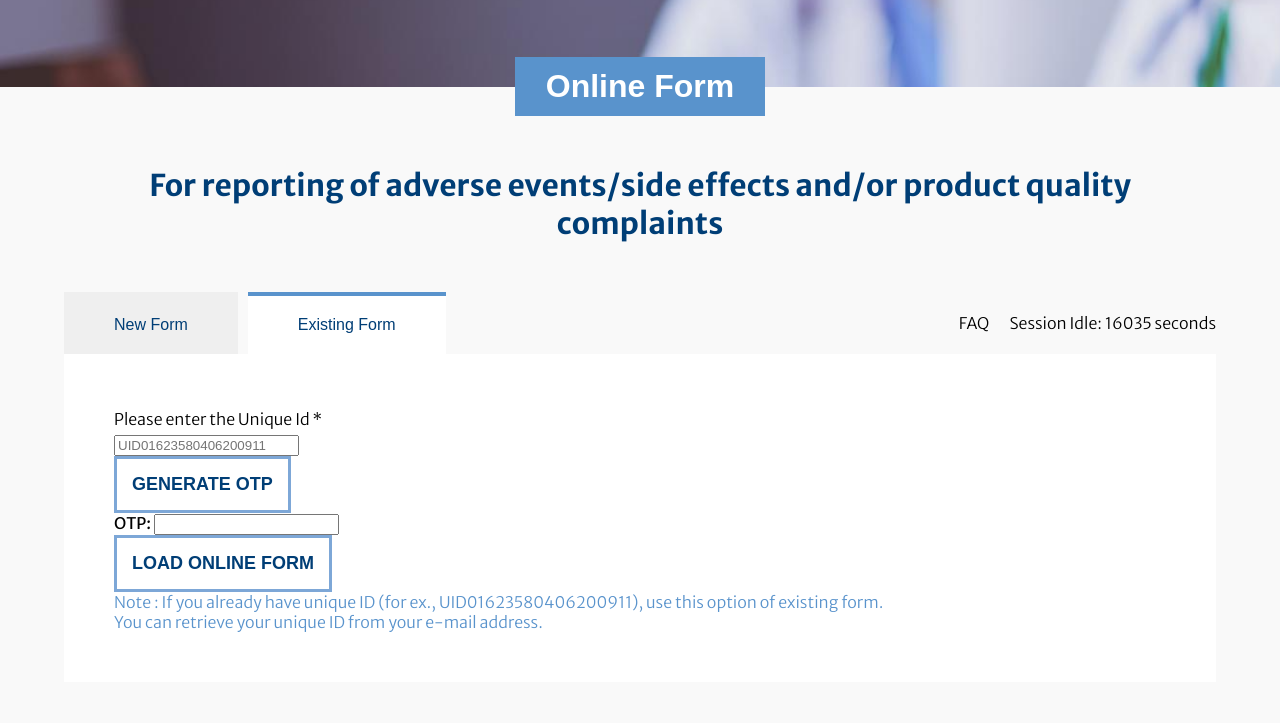
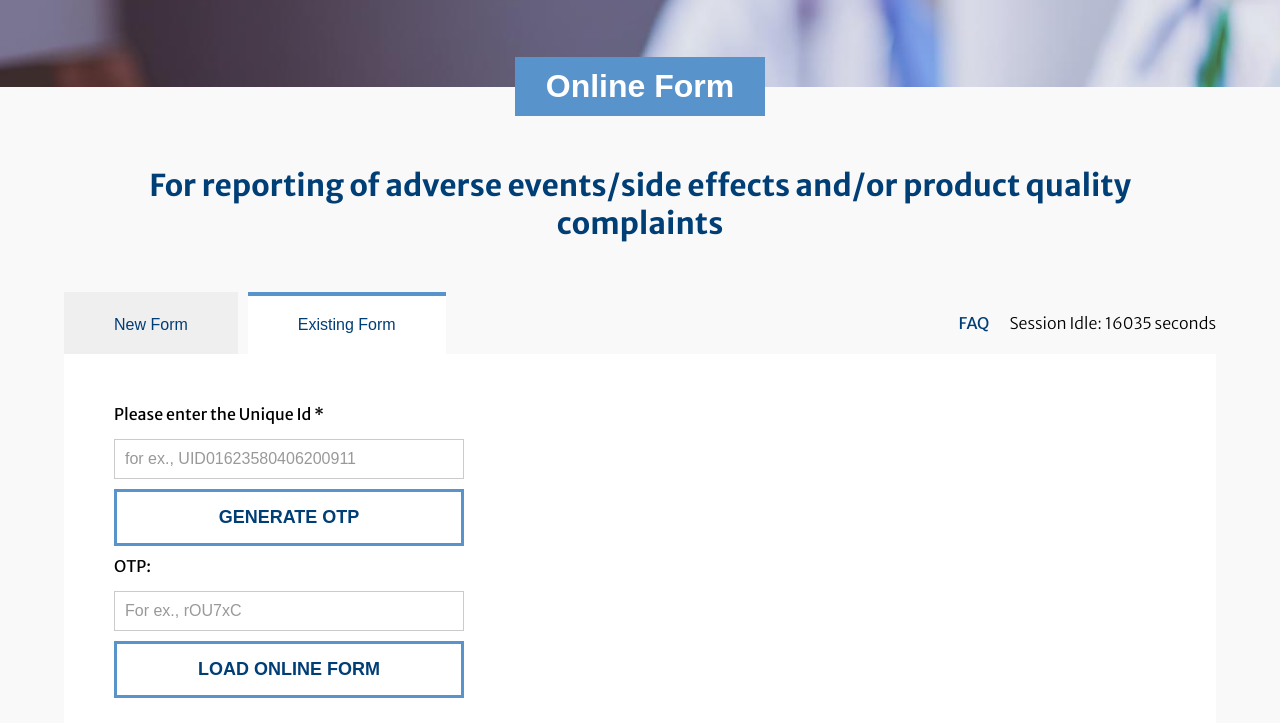
Before and after one commit to tarunseetha28/bioconforms, a website built with Parcel: page onlineform.html in a window 1280 px wide. Both pictures are taken after a click on the button "Existing Form". Shown: the part 529-1252 px from the top of the page. Built offline with nearby package versions, Linux system fonts and the light colour scheme.

Commit message:
newform1

```diff
--- a/global.css
+++ b/global.css
@@ -45,10 +45,11 @@ h3 {
 }
 
 button {
+  cursor: pointer;
   padding: 15px;
   width: fit-content;
   color: #003E76;
-  border: 3px solid #7DA7D7;
+  border: 3px solid #5993CC;
   background: transparent;
   font-size: 18px;
   font-weight: 600;
@@ -56,7 +57,7 @@ button {
 }
 
 button:hover {
-  background-color: #003E76;
+  background-color: #5993CC;
   color: white;
 }
 
@@ -82,3 +83,21 @@ h2 {
   font-size: 30px;
   color: #003E76;
 }
+
+label {
+  display: block;
+  margin-bottom: 5px;
+}
+
+input[type="text"] {
+  padding: 10px;
+  font-size: 16px;
+  border: 1px solid #CBCBCB;
+  width: 100%;
+  box-sizing: border-box;
+}
+
+
+input[type="text"]::placeholder {
+  color: #999;
+}
--- a/index.css
+++ b/index.css
@@ -376,6 +376,7 @@
 .tab-container {
   display: flex;
   flex-direction: column;
+  margin-bottom: 50px;
 }
 
 .tabtitles {
@@ -424,8 +425,14 @@
   background-color: white;
   display: none;
   padding: 50px;
-  margin-bottom: 50px;
 }
+
+.exform-body {
+  display: flex;
+  flex-direction: column;
+  row-gap: 50px;
+}
+
 
 .tabcontent h2 {
   margin-top: 0;
@@ -442,3 +449,22 @@
   align-items: center;
   column-gap: 20px;
 }
+
+.existing-form {
+  display: flex;
+  row-gap: 10px;
+  width: 350px;
+  border-radius: 5px;
+  flex-direction: column;
+}
+
+.formbtn {
+  width: 100%;
+}
+
+.tabdetails-nf {
+  display: flex;
+  align-items: center;
+  justify-content: space-between;
+  color: #043E76;
+}
--- a/onlineform.html
+++ b/onlineform.html
@@ -3,6 +3,7 @@
 
 <head>
     <meta charset="utf-8" />
+    <title>Online Form</title>
     <meta name="viewport" content="initial-scale=1, width=device-width" />
     <link rel="stylesheet" href="./global.css" />
     <link rel="stylesheet" href="./index.css" />
@@ -64,32 +65,39 @@
                         <button class="tablinks" onclick="openTab(event, 'existingform')">Existing Form</button>
                     </div>
                     <div class="tabdetails">
-                        <p>FAQ</p>
+                        <a href="./instructions.html">FAQ</a>
                         <p>Session Idle: 16035 seconds</p>
                     </div>
                 </div>
 
 
                 <div id="existingform" class="tabcontent">
-                    <p>Please enter the Unique Id *</p>
-                    <form>
-                        <input type="text" id="uid" name="uid" placeholder="UID01623580406200911" required>
-                        <br>
-                        <button type="button" id="generate-otp">Generate OTP</button>
-                        <br>
-                        <label for="otp">OTP:</label>
-                        <input type="text" id="otp" name="otp" required>
-                        <br>
-                        <button type="submit" id="load-form">Load Online Form</button>
-                    </form>
-                    <span class="newform-note">Note : If you already have unique ID (for ex., UID01623580406200911), use
-                        this option of existing
-                        form.<br> You can retrieve your unique ID from your e-mail address.</span>
+                    <div class="exform-body">
+                        <form class="existing-form">
+                            <label for="uid"> Please enter the Unique Id *</label>
+                            <input type="text" id="uid" name="uid" placeholder="for ex., UID01623580406200911" required>
+
+                            <button class="formbtn" type="button" id="generate-otp">Generate OTP</button>
+
+                            <label for="otp">OTP:</label>
+                            <input type="text" id="otp" name="otp" placeholder="For ex., rOU7xC" required>
+
+                            <button class="formbtn" type="submit" id="load-form">Load Online
+                                Form</button>
+                        </form>
+                        <span class="newform-note">Note : If you already have unique ID (for ex., UID01623580406200911),
+                            use
+                            this option of existing
+                            form.<br> You can retrieve your unique ID from your e-mail address.</span>
+                    </div>
                 </div>
 
                 <div id="newform" class="tabcontent">
-                    <div class="online-ef">
-                        <h2>New form</h2>
+                    <div class="newform">
+                        <div class="tabdetails-nf">
+                            <p>Status: New</p>
+                            <p>Unique Id: UID77126050403202313</p>
+                        </div>
                     </div>
                 </div>
 
```
Also changed, not shown: index.html (+1 -0 lines), instructions.html (+1 -0 lines), dist/index.html, dist/instructions.html, dist/onlineform.html, 7 other files.
